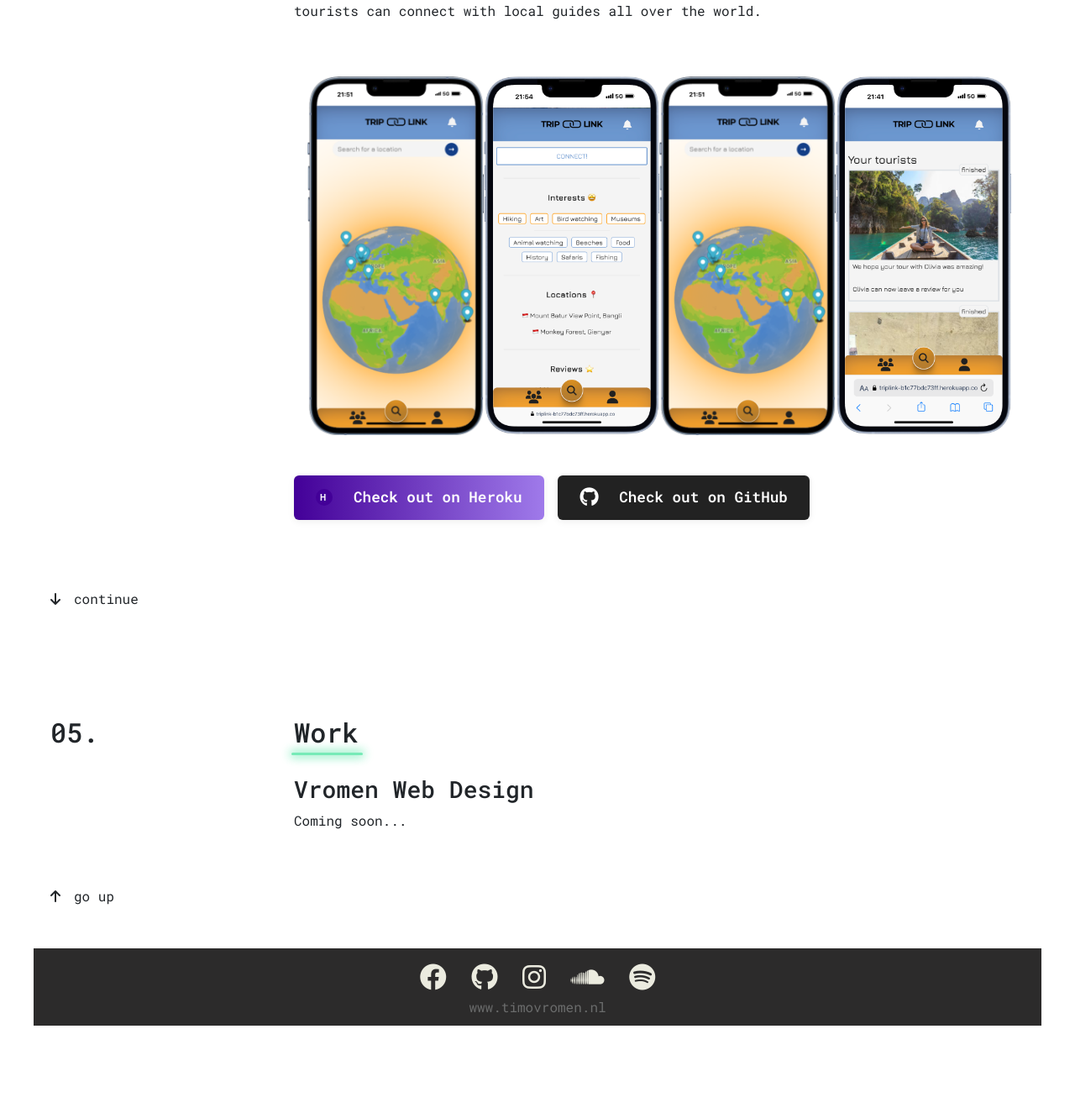
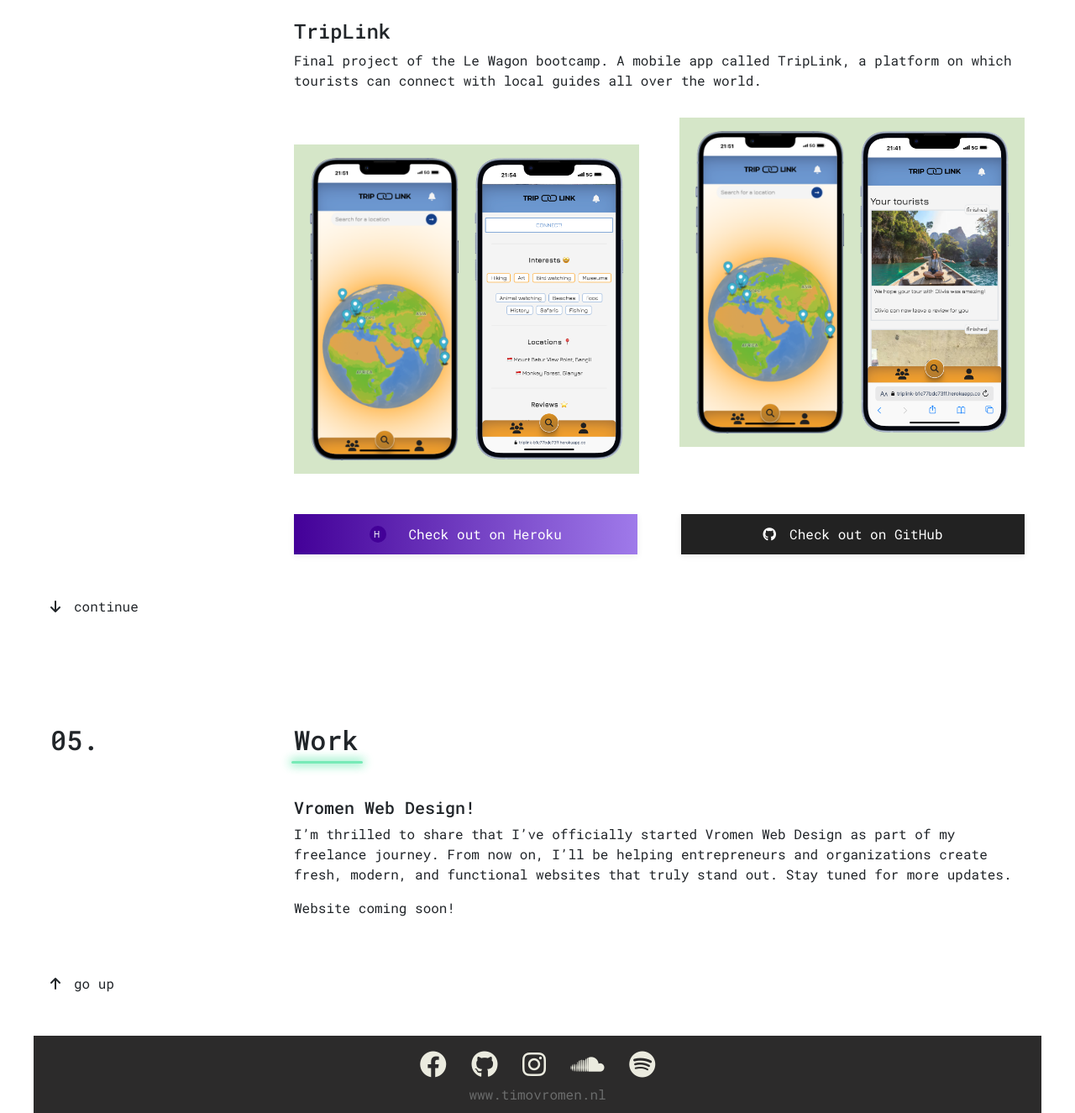
Before and after one commit to timovr7/timovromen, a PHP site: page / in a window 1280 px wide. Shown: the part 3783-5108 px from the top of the page at 84% size. Before the commit the page ends 5004 px from the top, so only its background shows below. Run offline with PHP 8.4, Linux system fonts and the light colour scheme; some libraries are stand-ins or nearby versions.

Commit message:
projects section and work section

```diff
--- a/css/components/buttons.css
+++ b/css/components/buttons.css
@@ -21,25 +21,21 @@
 .project-buttons {
   display: flex;
   flex-wrap: wrap;
-  gap: 1rem;
-  margin: 2rem 0;
+  justify-content: space-between;
+  margin-top: 3rem;
 }
 
 .project-btn {
-  display: inline-flex;
+  display: flex;
   align-items: center;
-  gap: 0.75em;
+  justify-content: center;
+  gap: 1rem;
   padding: 0.75em 1.5em;
-  border-radius: 6px;
-  font-size: 1.1rem;
-  font-family: 'Roboto Mono', monospace;
-  font-weight: 600;
+  font-weight: 400;
   text-decoration: none;
   transition: background 0.2s, box-shadow 0.2s, transform 0.2s;
   box-shadow: 0 2px 8px rgba(0,0,0,0.07);
-  border: none;
-  cursor: pointer;
-  outline: none;
+  width: 47%;
 }
 
 .heroku-btn {
--- a/css/components/images.css
+++ b/css/components/images.css
@@ -11,5 +11,6 @@
 }
 
 .triplink-phone {
-  width: 50%;
+  width: 43%;
+  margin: 1rem 0;
 }
--- a/css/components/section-title.css
+++ b/css/components/section-title.css
@@ -1,7 +1,7 @@
 .section-title {
   display: inline-block;
   position: relative;
-  margin-bottom: 2rem;
+  margin-bottom: 3rem;
 }
 
 .section-title::after {
--- a/css/pages/index.css
+++ b/css/pages/index.css
@@ -91,20 +91,26 @@
 
 .triplink-container {
   display: flex;
-  align-items: center;
-  justify-content: space-between;
-  margin-top: 50px;
-  border-radius: 0.5rem;
-  padding: 1rem;
+  flex-wrap: wrap;
+  gap: 2rem
 }
 
 .triplink-container-left {
   display: flex;
+  justify-content: space-evenly;
+  background-color: #d5e6c8;
+
+  height: 100%;
 }
 
 .triplink-container-right {
   display: flex;
+  justify-content: space-evenly;
+  background-color: #d5e6c8;
+  height: 100%;
 }
+
+
 
 /*  ---------- Scroll Bar  ---------- */
 .scroll-bar {
@@ -155,6 +161,18 @@
   #underscore {
     margin-bottom: -20px;
   }
+  .triplink-container {
+    flex-wrap: nowrap;
+    gap: 0;
+    margin-top: 2rem;
+  }
+  .triplink-container-left {
+    margin-right: 1.5rem;
+    margin-top: 2rem;
+  }
+  .triplink-container-right {
+    margin-left: 1.5rem;
+  }
 
 @media (min-width: 900px) {
 }
--- a/index.html
+++ b/index.html
@@ -279,20 +279,20 @@
           <h2 class="section-title">Projects</h2>
           <div class="triplink">
             <img src="images/triplink.png" alt="TripLink" class="triplink-main">
-            <h3>TripLink</h3>
+            <h4 class="mt-4">TripLink</h4>
             <p class="mb-3">Final project of the Le Wagon bootcamp. A mobile app called TripLink, a platform on which
               tourists can
               connect with local guides all over the world.</p>
-
-
             <div class="triplink-container">
               <div class="triplink-container-left">
                 <img src="images/triplink-home.png" alt="TripLink" class="triplink-phone">
                 <img src="images/triplink-guide.png" alt="TripLink" class="triplink-phone">
+
               </div>
               <div class="triplink-container-right">
                 <img src="images/triplink-home.png" alt="TripLink" class="triplink-phone">
                 <img src="images/triplink-connect.png" alt="TripLink" class="triplink-phone">
+              </div>
             </div>
           </div>
 
@@ -307,7 +307,7 @@
             </a>
             <a href="https://github.com/timovr7/TripLink" target="_blank" rel="noopener noreferrer"
               class="project-btn github-btn">
-                <i class="fa-brands fa-github btn-icon" aria-hidden="true"></i>
+              <i class="fa-brands fa-github" aria-hidden="true"></i>
               Check out on GitHub
             </a>
           </div>
@@ -321,7 +321,6 @@
       <i class="fa-solid fa-arrow-down"></i>
       <p>continue</p>
     </a>
-    </div>
 
 
     <!---------- Section 5 -------------------- Work ---------->
@@ -332,11 +331,14 @@
         </div>
         <div class="content-right">
           <h2 class="section-title">Work</h2>
-          <h3>Vromen Web Design</h3>
-          <p>Coming soon...</p>
+          <h5>Vromen Web Design!</h5>
+          <p class="mt-2">I’m thrilled to share that I’ve officially started Vromen Web Design as part of my freelance
+            journey. From
+            now on, I’ll be helping entrepreneurs and organizations create fresh, modern, and functional websites that
+            truly stand out. Stay tuned for more updates.</p>
+            <p>Website coming soon!</p>
           </div>
         </div>
-
 
 
 
```
Also changed, not shown: images/triplink-screenshot-2.png (renamed from images/triplink-s.png), images/triplink-screenshot.png (added), images/triplink2.png, 3 other files. Lines whose indentation alone changed are shown as unchanged.
